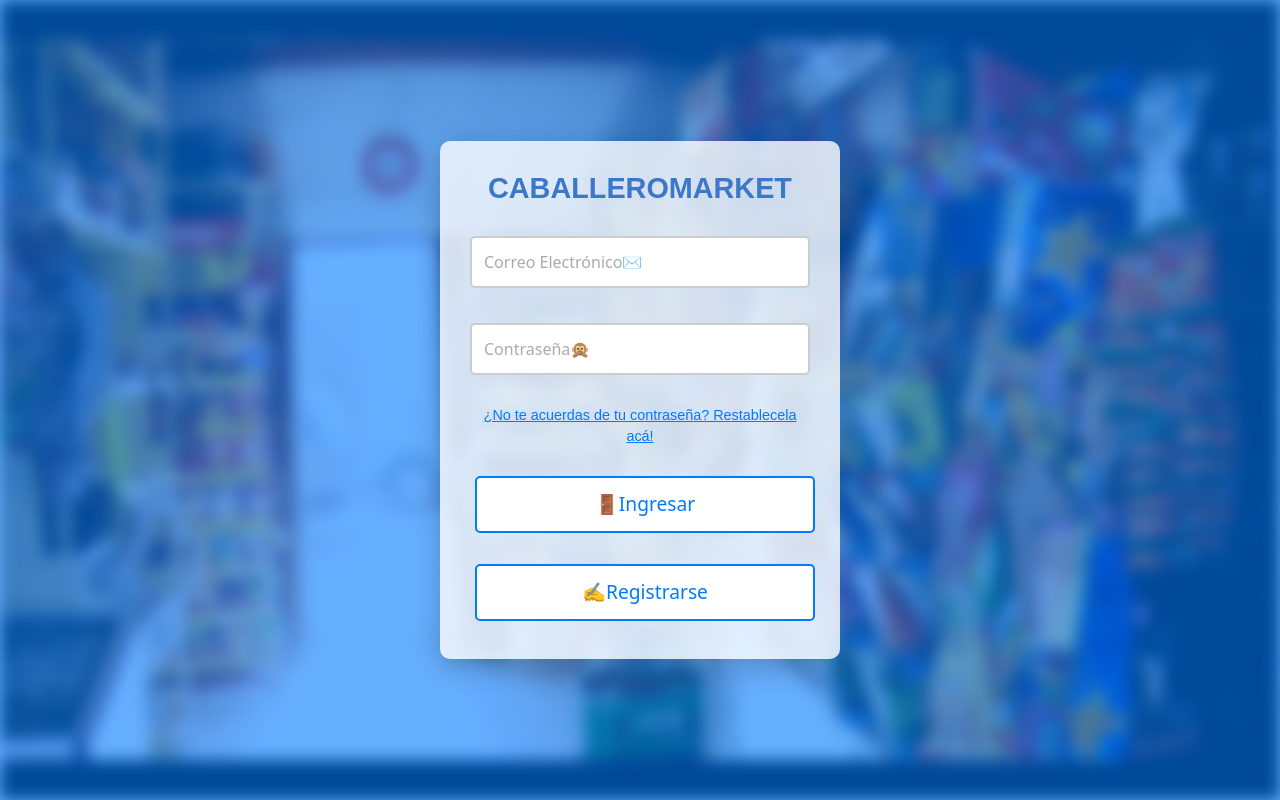
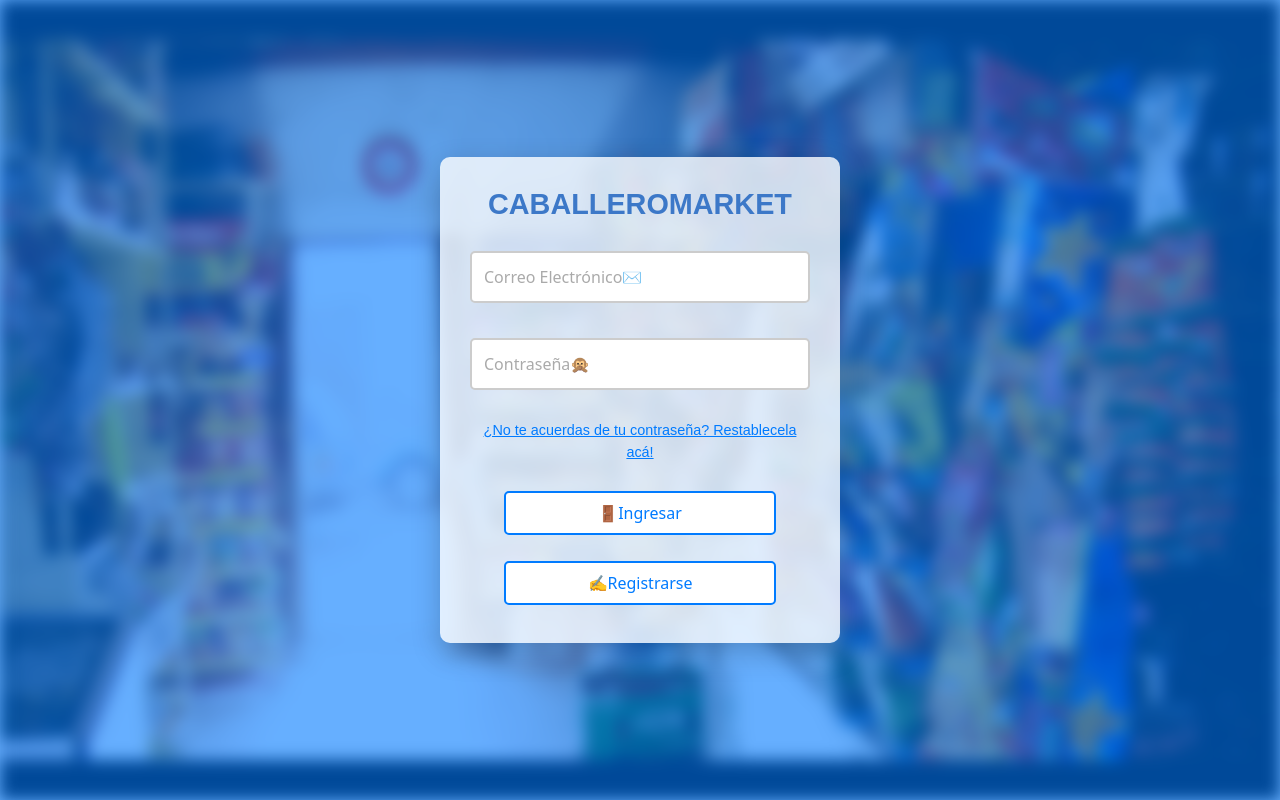
Before and after one commit to Camedute/caballeromarket, a React (Create React App) app: page / in a window 1280 px wide. Built offline with nearby package versions, Linux system fonts and the light colour scheme.

Commit message:
Mejoras login

```diff
--- a/src/components/Login/Login.css
+++ b/src/components/Login/Login.css
@@ -69,7 +69,6 @@ html.login-background::after, body.login-background::after {
     margin-top: 20px;
 }
 
-
 /* Cada campo de entrada */
 .form-controlLogin {
     width: 100%; /* Ocupa todo el ancho disponible */
@@ -111,16 +110,18 @@ html.login-background::after, body.login-background::after {
 .button-containerLogin {
     display: flex;
     flex-direction: column; /* Botones en columna */
-    gap: 15px;
+    gap: 10px; /* Reducir el espacio entre los botones */
     margin-top: 20px;
+    justify-content: center; /* Centrar los botones verticalmente */
+    align-items: center; /* Alinear los botones horizontalmente */
 }
 
 /* Estilo de botones */
 .button-57Login {
-    width: 100%; /* Botones ocupan el ancho completo */
-    max-width: 350px; /* Máximo ancho */
-    padding: 12px;
-    font-size: 1.2rem;
+    width: 80%; /* Reducir el ancho de los botones para que sean más angostos */
+    max-width: 300px; /* Máximo ancho más pequeño */
+    padding: 8px; /* Reducir el padding */
+    font-size: 1rem; /* Reducir el tamaño de la fuente */
     border-radius: 5px;
     border: 2px solid #007bff;
     background-color: #fff;
```
